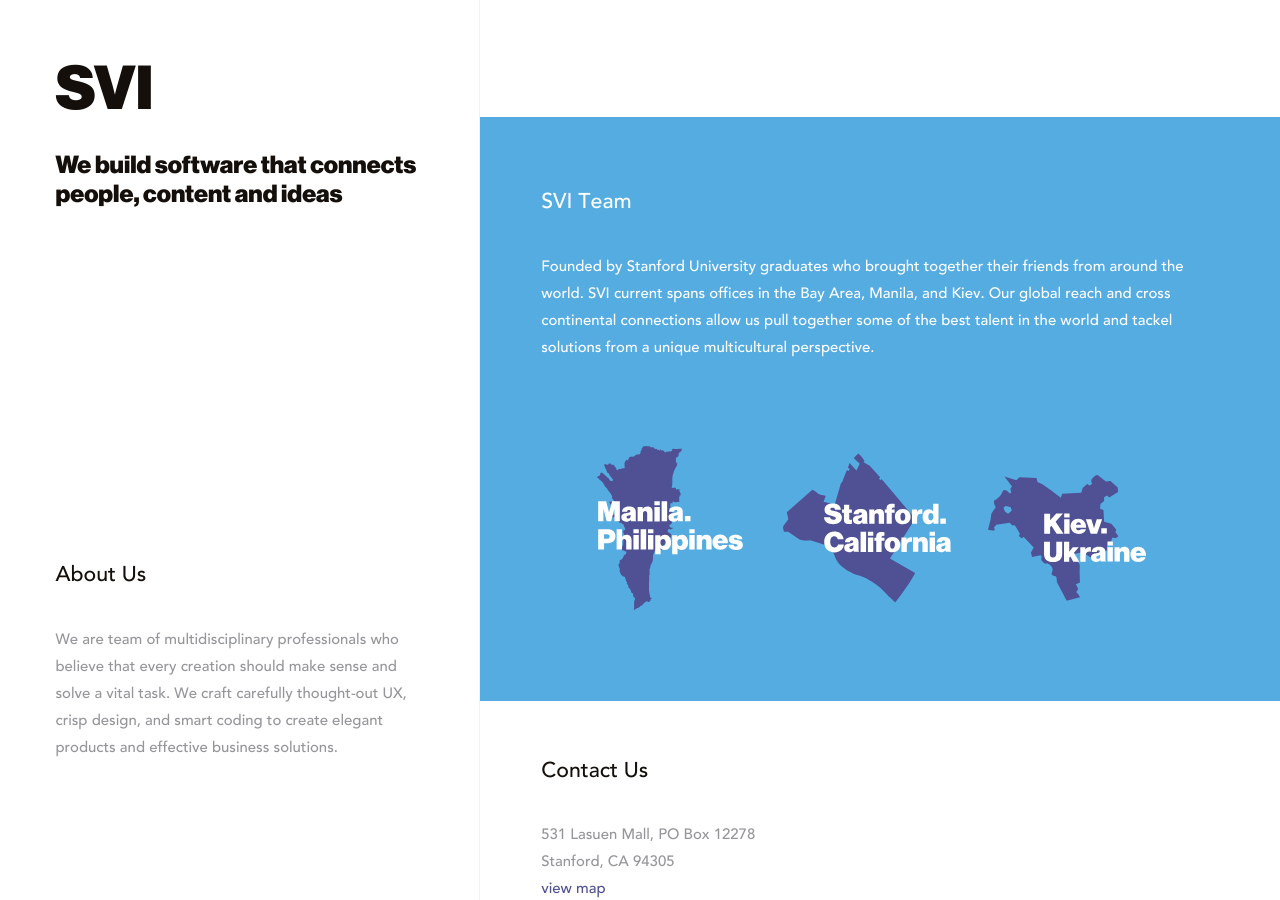
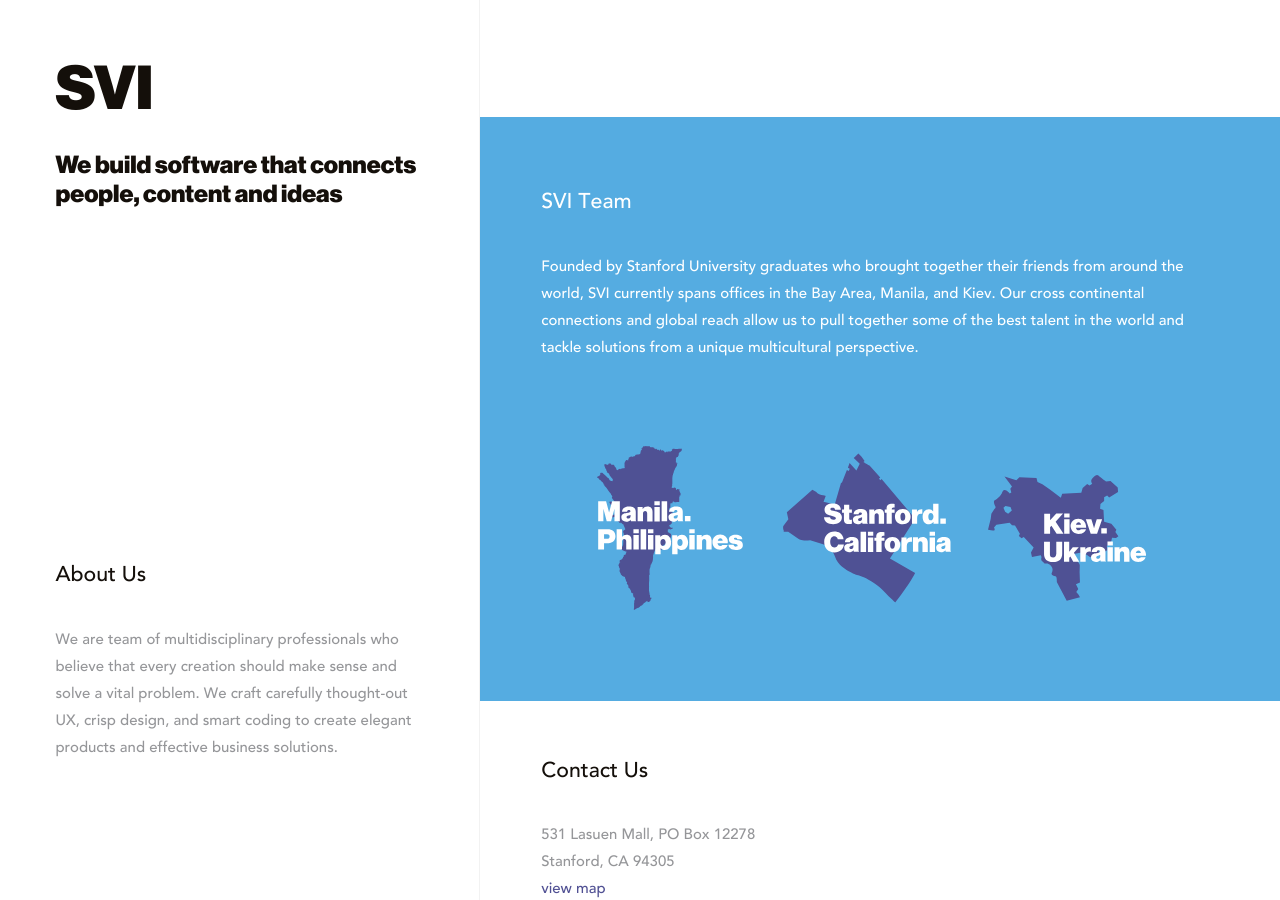
Before and after one commit to SiliconValleyInsight/siliconvalleyinsight.github.io, a Jekyll site: the page built from index.html, in a window 1280 px wide and 900 px high, scrolled down 879 px. Built offline with Jekyll 4.4.1, drawn with Linux system fonts in a browser that asks for light colours; some web fonts are replaced.

Commit message:
Corrections to grammar, spelling in homepage text

```diff
--- a/index.html
+++ b/index.html
@@ -14,7 +14,7 @@
     <h3>About Us</h3>
   </header>
 
-  <p>We are team of multidisciplinary professionals who believe that every creation should make sense and solve a vital task.
+  <p>We are team of multidisciplinary professionals who believe that every creation should make sense and solve a vital problem.
     We craft carefully thought-out UX, crisp design, and smart coding to create elegant products and effective business solutions.</p>
 </footer>
 
@@ -64,7 +64,7 @@
       </header>
 
       <div>
-        <p>Founded by Stanford University graduates who brought together their friends from around the world. SVI current spans offices in the Bay Area, Manila, and Kiev. Our global reach and cross continental connections allow us pull together some of the best talent in the world and tackel solutions from a unique multicultural perspective.</p>
+        <p>Founded by Stanford University graduates who brought together their friends from around the world, SVI currently spans offices in the Bay Area, Manila, and Kiev. Our cross continental connections and global reach allow us to pull together some of the best talent in the world and tackle solutions from a unique multicultural perspective.</p>
 
           <ul id="svi-cities" class="list-inline">
             <li>
```
